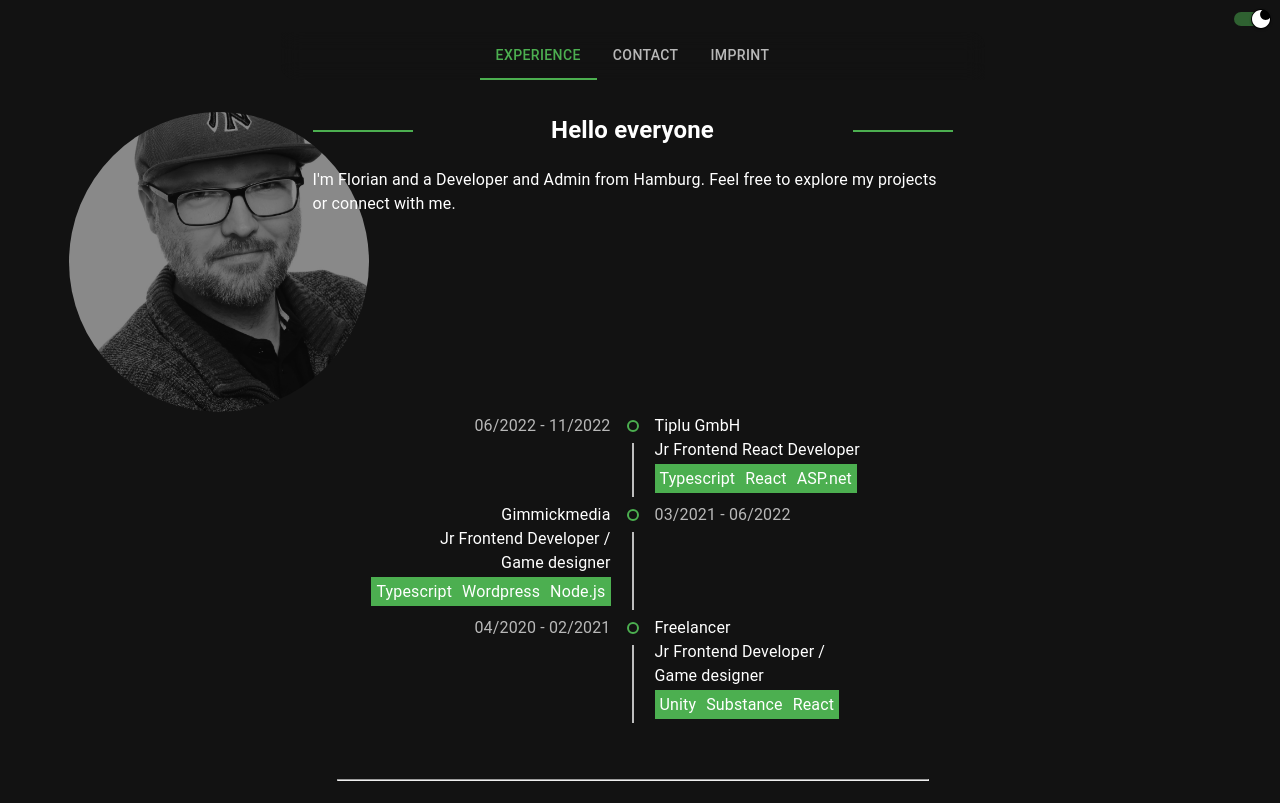
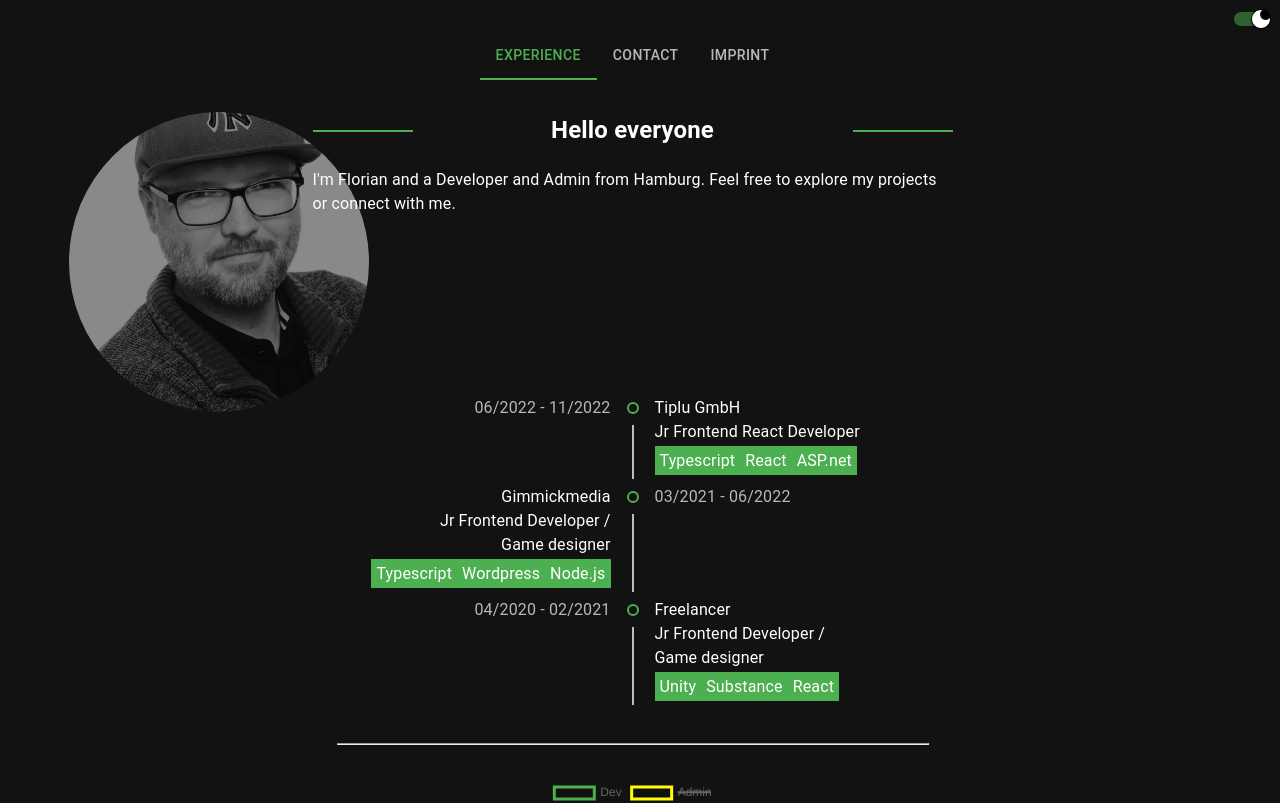
Before and after one commit to Gblur/portfoolio, a Next.js app: page / in a window 1280 px wide. Shown: the top 803 px of the page. Built offline with nearby package versions, Linux system fonts and the light colour scheme.

Commit message:
various changes

```diff
--- a/src/styles/Home.css
+++ b/src/styles/Home.css
@@ -30,7 +30,7 @@ section::-webkit-scrollbar {
 }
 
 .MuiTabPanel-root > * {
-  margin: 50px auto;
+  margin: 2em auto;
 }
 section h1 {
   position: relative;
@@ -262,7 +262,7 @@ section:nth-child(2) img {
     text-align: center;
   }
 
-  section:first-child img {
+  section:nth-child(2) img {
     display: none;
   }
 
```
